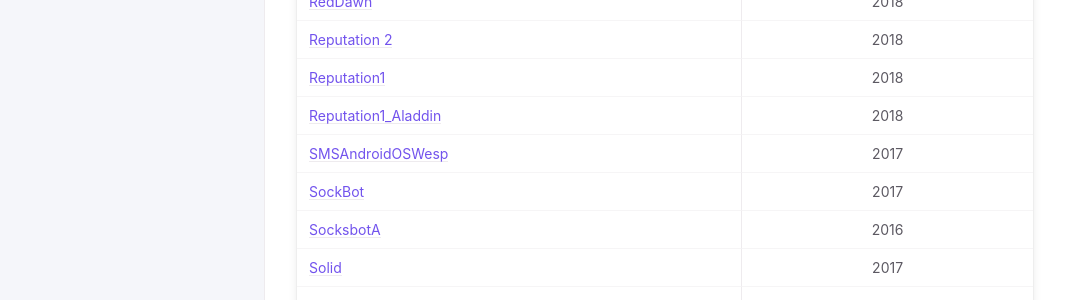
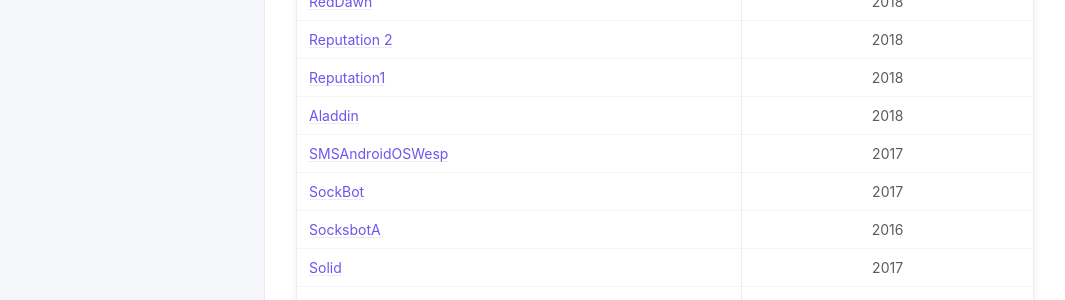
Before and after one commit to hello-from-anon-researcher/hello-from-anon-researcher.github.io, a Jekyll site: the page built from docs/malwarecharacterization/flowsignature.md, in a window 1280 px wide. Shown: the part 2477-2777 px from the top of the page, without its empty margins (107-1172 px from the left). Built offline with Jekyll 4.4.1, drawn with Linux system fonts in a browser that asks for light colours.

Commit message:
update website

```diff
--- a/docs/malwarecharacterization/flowsignature.md
+++ b/docs/malwarecharacterization/flowsignature.md
@@ -73,7 +73,7 @@ Within this section, we provide the signatures produced from our malware analysi
 |[RedDawn]()|2018|
 |[Reputation 2]()|2018|
 |[Reputation1]()|2018|
-|[Reputation1_Aladdin]()|2018|
+|[Aladdin]()|2018|
 |[SMSAndroidOSWesp]()|2017|
 |[SockBot]()|2017|
 |[SocksbotA]()|2016|
```
